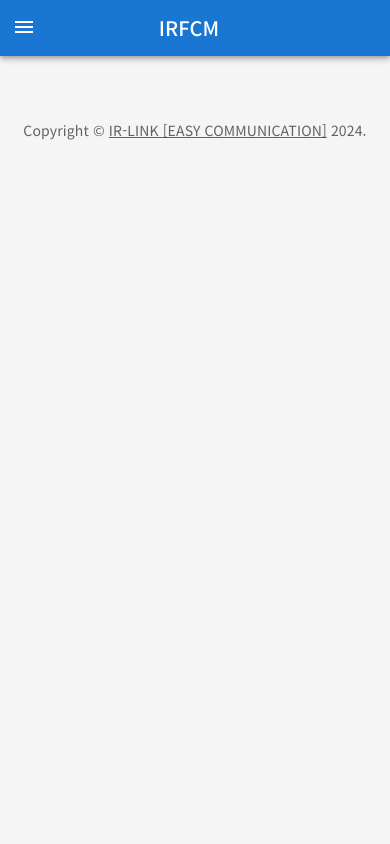
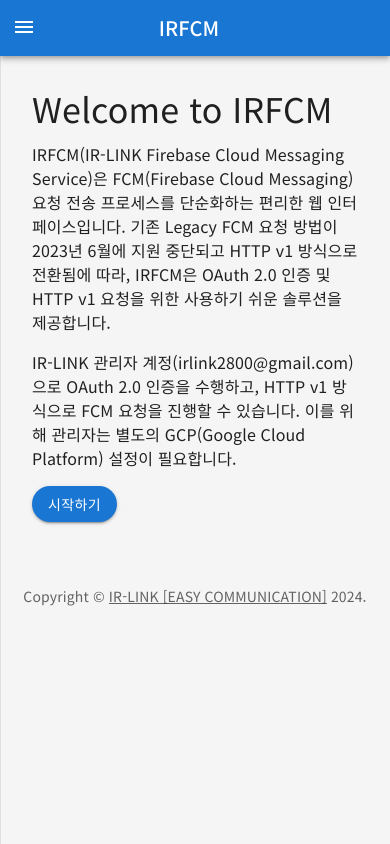
Before and after one commit to irlink-dev/irfcm, a Next.js app: page / in a window 390 px wide. Built offline with nearby package versions, Linux system fonts and the light colour scheme.

Commit message:
update: root page 소개글 추가 & drawer 활성화

```diff
--- a/src/app/page.tsx
+++ b/src/app/page.tsx
@@ -1,5 +1,75 @@
+'use client'
+
+import { useRouter } from 'next/navigation'
+import { Box, Button, Container, Grid, Paper, Typography } from '@mui/material'
+import { ROUTE_FCM } from '@/constants/routes'
+
 const RootPage = () => {
-  return <></>
+  const router = useRouter()
+
+  return (
+    <>
+      <Container maxWidth="md">
+        <Box my={4}>
+          <Typography variant="h4" component="h1" gutterBottom>
+            Welcome to IRFCM
+          </Typography>
+          <Typography variant="body1" paragraph>
+            IRFCM(IR-LINK Firebase Cloud Messaging Service)은 FCM(Firebase Cloud
+            Messaging) 요청 전송 프로세스를 단순화하는 편리한 웹
+            인터페이스입니다. 기존 Legacy FCM 요청 방법이 2023년 6월에 지원
+            중단되고 HTTP v1 방식으로 전환됨에 따라, IRFCM은 OAuth 2.0 인증 및
+            HTTP v1 요청을 위한 사용하기 쉬운 솔루션을 제공합니다.
+          </Typography>
+          <Typography variant="body1" paragraph>
+            IR-LINK 관리자 계정(irlink2800@gmail.com)으로 OAuth 2.0 인증을
+            수행하고, HTTP v1 방식으로 FCM 요청을 진행할 수 있습니다. 이를 위해
+            관리자는 별도의 GCP(Google Cloud Platform) 설정이 필요합니다.
+          </Typography>
+
+          <Box my={2}>
+            <Button
+              variant="contained"
+              color="primary"
+              sx={{ borderRadius: '100px' }}
+              onClick={() => router.push(ROUTE_FCM)}
+            >
+              시작하기
+            </Button>
+          </Box>
+        </Box>
+
+        {/*<Paper*/}
+        {/*  elevation={3}*/}
+        {/*  sx={{ p: 2, margin: 'auto', maxWidth: 500, flexGrow: 1 }}*/}
+        {/*>*/}
+        {/*  <Grid container spacing={2}>*/}
+        {/*    <Grid item xs={12} sm container>*/}
+        {/*      <Grid item xs container direction="column" spacing={2}>*/}
+        {/*        <Grid item xs>*/}
+        {/*          <Typography gutterBottom variant="subtitle1">*/}
+        {/*            Main Features*/}
+        {/*          </Typography>*/}
+        {/*          <Typography variant="body2" gutterBottom>*/}
+        {/*            - Easy-to-use FCM request builder*/}
+        {/*          </Typography>*/}
+        {/*          <Typography variant="body2" gutterBottom>*/}
+        {/*            - Support for the latest HTTP v1 API*/}
+        {/*          </Typography>*/}
+        {/*          <Typography variant="body2" gutterBottom>*/}
+        {/*            - Schedule notifications*/}
+        {/*          </Typography>*/}
+        {/*          <Typography variant="body2" gutterBottom>*/}
+        {/*            - Template management for frequent messages*/}
+        {/*          </Typography>*/}
+        {/*        </Grid>*/}
+        {/*      </Grid>*/}
+        {/*    </Grid>*/}
+        {/*  </Grid>*/}
+        {/*</Paper>*/}
+      </Container>
+    </>
+  )
 }
 
 export default RootPage
--- a/src/components/dashboard.tsx
+++ b/src/components/dashboard.tsx
@@ -46,6 +46,14 @@
   useEffect(() => {
     setIsPageLoading(false)
   }, [pathname])
+
+  useEffect(() => {
+    if (isMdUp) {
+      setOpen(true)
+    } else {
+      setOpen(false)
+    }
+  }, [isMdUp])
 
   return (
     <Box sx={{ display: 'flex' }}>
@@ -123,7 +131,8 @@
         open={open}
         drawer_width={DRAWER_WIDTH}
         sx={{
-          display: { xs: 'none', md: 'block' },
+          // display: { xs: 'none', md: 'block' },
+          position: { xs: 'absolute', md: 'relative' },
         }}
       >
         <Toolbar
--- a/src/components/drawer.tsx
+++ b/src/components/drawer.tsx
@@ -13,21 +13,23 @@
     position: 'relative',
     whiteSpace: 'nowrap',
     width: drawer_width,
-    transition: theme.transitions.create('width', {
-      easing: theme.transitions.easing.sharp,
-      duration: theme.transitions.duration.enteringScreen,
-    }),
+    height: '100vh',
+    // transition: theme.transitions.create('width', {
+    //   easing: theme.transitions.easing.sharp,
+    //   duration: theme.transitions.duration.enteringScreen,
+    // }),
     boxSizing: 'border-box',
     ...(!open && {
       overflowX: 'hidden',
-      transition: theme.transitions.create('width', {
-        easing: theme.transitions.easing.sharp,
-        duration: theme.transitions.duration.leavingScreen,
-      }),
-      width: theme.spacing(7),
-      [theme.breakpoints.up('sm')]: {
-        width: theme.spacing(9),
-      },
+      // transition: theme.transitions.create('width', {
+      //   easing: theme.transitions.easing.sharp,
+      //   duration: theme.transitions.duration.leavingScreen,
+      // }),
+      width: 0,
+      // width: theme.spacing(7),
+      // [theme.breakpoints.up('sm')]: {
+      //   width: theme.spacing(9),
+      // },
     }),
   },
 }))
```
